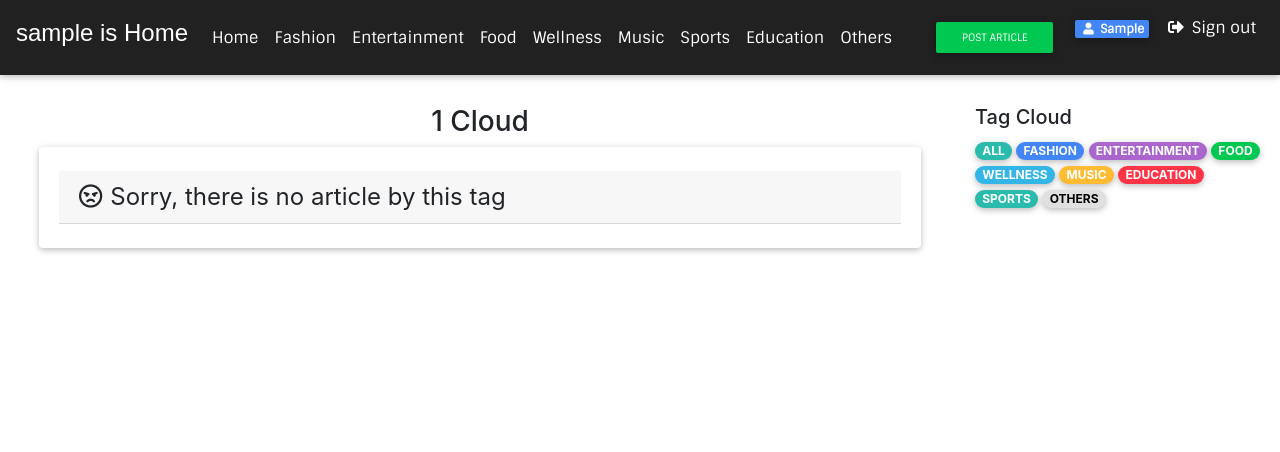
After one commit to D-Kamunya/Blog, a Flask app: page /articles/tag/1 in a window 1280 px wide. The commit adds this page. Shown: the top 452 px of the page. Run offline with Flask 2, Linux system fonts and the light colour scheme; the visitor is signed in with stand-in values (Sample User, id 1); data comes from the database, SQL or seed files in the repository; data that the repository does not hold is empty; some libraries are stand-ins or nearby versions.

Commit message:
Create article by tag view fn and html template

```diff
--- a/app/blog/views.py
+++ b/app/blog/views.py
@@ -80,3 +80,15 @@ def new_article():
         return redirect(url_for('blog.index'))
 
     return render_template('new_article.html')
+
+
+@blog.route('/articles/tag/<tag>')
+@login_required
+def article_by_tag(tag):
+
+    '''
+    View root page function that returns pitch category page with pitches from category selected
+    '''
+    articles=Article.query.filter_by(article_tag=tag).order_by(Article.posted.desc()).all()
+
+    return render_template('article_by_tag.html',articles=articles,tag=tag)
--- /dev/null
+++ b/app/templates/article_by_tag.html
@@ -0,0 +1,64 @@
+{% extends 'base.html' %}
+{%block content%}
+<div class="articles mt-4">
+  <div class="row">
+    <div class="col-lg-9 col-md-8 col-sm-12">
+      <h3 class="text-center mt-3"><strong>{{tag}} Cloud</strong></h3>
+      {%if articles%}
+        {%for article in articles%}
+        <div class="card">
+          <div class="view overlay">
+            <img style="height: 30vh;width: 100%;" class="pt-2 pl-2 pr-2 rounded img-fluid" src="{{url_for('static',filename=article.article_cover_path)}}"
+              alt="Card image cap">
+            <a href="#!">
+              <div class="mask rgba-white-slight"></div>
+            </a>
+          </div>
+          <div class="card-body pt-1 mt-0">
+            <div class="text-center">
+              <a href="#" class="badge badge-default">{{article.user.username}}</a>
+              <a href="" class="badge badge-info">{{article.article_tag}}</a>
+            </div>
+            <div class="text-center mb-1">
+              <a href=""><span class="badge badge-success ml-2"> <i class="far fa-thumbs-up">{{article.article_upvotes}}</i></span></a>
+              <a href=""><span class="badge badge-danger ml-2"> <i class="far fa-thumbs-down">{{article.article_downvotes}}</i></span></a>
+              <a href=""><span class="badge badge-info ml-2"> <i class="far fa-comment"> 1</i></span></a>
+              <p class="mb-0 mt-3"><i class="far fa-calendar mr-2"></i>{{article.posted.strftime("%b %d %Y %H:%M")}}</p>
+            </div>
+            <h6 class="card-title">{{article.article_title}}</h6>
+            <p class="card-text">{{article.article_body|truncate(30)}}</p>
+          </div>
+          <div class="card-footer text-muted text-center">
+            <a href="" class="black-text">
+              <h6>Read More <i class="fas fa-angle-double-right"></i></h6>
+            </a>
+          </div>
+
+        </div>
+        {%endfor%}
+      {%else%}
+      <div class="card article mx-4 mb-3">
+        <div class="card-body">
+          <h4 class="card-header"><i class="far fa-angry mr-2"></i>Sorry, there is no article by this tag </h4>
+        </div>
+      </div>
+    {%endif%}
+    </div>
+    <div class="col-lg-3 col-md-4 col-sm-12">
+      <h5 class="my-2 mt-3"><strong>Tag Cloud</strong> </h5>
+      <div class="tags">
+        <a href="#"><span class="badge badge-pill badge-default">ALL</span></a>
+        <a href="{{url_for('blog.article_by_tag',tag='Fashion')}}"><span class="badge badge-pill badge-primary">FASHION</span></a>
+        <a href="{{url_for('blog.article_by_tag',tag='Entertainment')}}"><span class="badge badge-pill badge-secondary">ENTERTAINMENT</span></a>
+        <a href="{{url_for('blog.article_by_tag',tag='Food')}}"><span class="badge badge-pill badge-success">FOOD</span></a>
+        <a href="{{url_for('blog.article_by_tag',tag='Wellness')}}"><span class="badge badge-pill badge-info">WELLNESS</span></a>
+        <a href="{{url_for('blog.article_by_tag',tag='Music')}}"><span class="badge badge-pill badge-warning">MUSIC</span></a>
+        <a href="{{url_for('blog.article_by_tag',tag='Education')}}"><span class="badge badge-pill badge-danger">EDUCATION</span></a>
+        <a href="{{url_for('blog.article_by_tag',tag='Sports')}}"><span class="badge badge-pill badge-default">SPORTS</span></a>
+        <a href="{{url_for('blog.article_by_tag',tag='Others')}}"><span class="badge badge-pill badge-light">OTHERS</span></a>
+      </div>
+    </div>
+  </div>
+
+</div>
+{%endblock%}
--- a/app/templates/navbar.html
+++ b/app/templates/navbar.html
@@ -13,28 +13,28 @@
         </a>
       </li>
       <li class="nav-item ">
-        <a class="nav-link" href="">Fashion</a>
+        <a class="nav-link" href="{{url_for('blog.article_by_tag',tag='Fashion')}}">Fashion</a>
       </li>
       <li class="nav-item ">
-        <a class="nav-link" href="">Entertainment</a>
+        <a class="nav-link" href="{{url_for('blog.article_by_tag',tag='Entertainment')}}">Entertainment</a>
       </li>
       <li class="nav-item ">
-        <a class="nav-link" href="">Food</a>
+        <a class="nav-link" href="{{url_for('blog.article_by_tag',tag='Food')}}">Food</a>
       </li>
       <li class="nav-item ">
-        <a class="nav-link" href="">Wellness</a>
+        <a class="nav-link" href="{{url_for('blog.article_by_tag',tag='Wellness')}}">Wellness</a>
       </li>
       <li class="nav-item ">
-        <a class="nav-link" href="">Music</a>
+        <a class="nav-link" href="{{url_for('blog.article_by_tag',tag='Music')}}">Music</a>
       </li>
       <li class="nav-item ">
-        <a class="nav-link" href="">Sports</a>
+        <a class="nav-link" href="{{url_for('blog.article_by_tag',tag='Sports')}}">Sports</a>
       </li>
       <li class="nav-item ">
-        <a class="nav-link" href="">Education</a>
+        <a class="nav-link" href="{{url_for('blog.article_by_tag',tag='Education')}}">Education</a>
       </li>
       <li class="nav-item ">
-        <a class="nav-link" href="">Others</a>
+        <a class="nav-link" href="{{url_for('blog.article_by_tag',tag='Others')}}">Others</a>
       </li>
     </ul>
     <ul class="navbar-nav ml-auto text-white">
```
Also changed, not shown: app/templates/index.html (+10 -10 lines).
